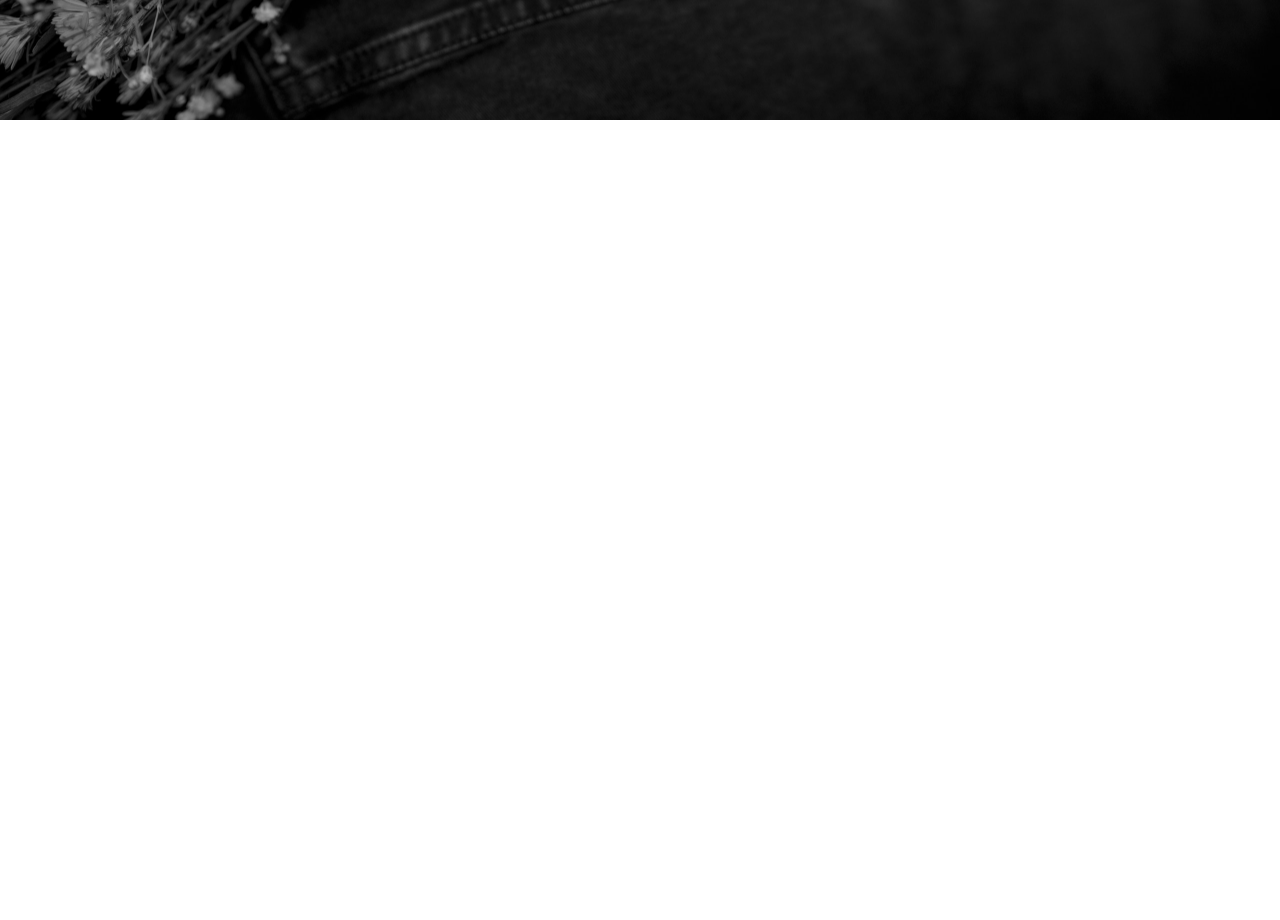
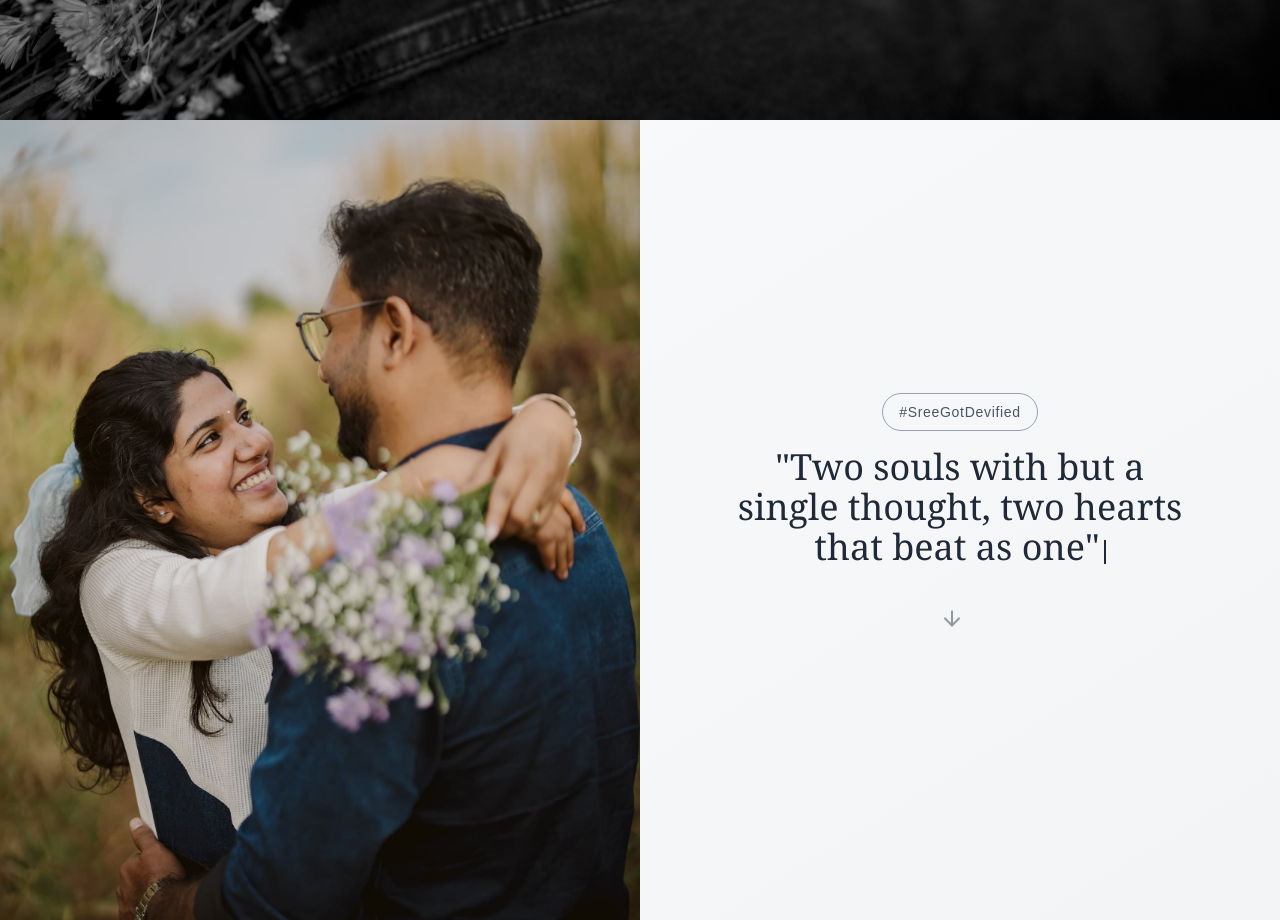
Before and after one commit to sreeharshrajan/my-wedding-invitation, a Next.js app: page / in a window 1280 px wide. Shown: the part 680-1600 px from the top of the page. Before the commit the page ends 800 px from the top, so only its background shows below. Built offline with nearby package versions, Linux system fonts and the light colour scheme.

Commit message:
Add Quote component, update Home page layout, and refine CountdownTimer styles

```diff
--- a/src/app/globals.css
+++ b/src/app/globals.css
@@ -26,7 +26,6 @@ body {
   margin: 0;
   padding: 0;
   height: 100%;
-  overflow: hidden;
   scroll-behavior: smooth;
 }
 
@@ -87,3 +86,12 @@ body {
   background-repeat: no-repeat;
   background-attachment: fixed;
 }
+
+::-webkit-scrollbar {
+  width: 0px;
+  background: transparent;
+}
+
+::-webkit-scrollbar-thumb {
+  background-color: transparent;
+}
--- a/src/app/page.js
+++ b/src/app/page.js
@@ -4,6 +4,7 @@ import { useEffect, Suspense } from 'react';
 import Loader from '@/components/ui/Loader';
 import Lenis from 'lenis';
 import { Hero } from '@/components/home/Hero';
+import { Quote } from '@/components/home/Quote';
 
 
 export default function Home() {
@@ -24,6 +25,9 @@ export default function Home() {
   //   </div>
   // );
   return (
-    <Hero />
+    <>
+      <Hero />
+      <Quote />
+    </>
   );
 }
--- a/src/components/home/CountdownTimer.jsx
+++ b/src/components/home/CountdownTimer.jsx
@@ -34,16 +34,16 @@ const CountdownTimer = ({ targetTime }) => {
   }, [targetTime]);
 
   return (
-    <div className="w-full max-w-4xl mx-auto p-3 sm:p-4 md:p-6 lg:p-8">
+    <div className="w-full max-w-4xl mx-auto p-4 lg:p-8">
       <div className="flex flex-wrap justify-center items-center gap-3 sm:gap-4">
         {Object.entries(timeLeft).map(([unit, value]) => (
           <div key={unit} className="flex flex-col items-center">
-            <div className="bg-gray-100 rounded-lg p-2 sm:p-3 md:p-4 w-14 h-14 sm:w-16 sm:h-16 md:w-20 md:h-20 lg:w-24 lg:h-24 flex items-center justify-center mb-1 sm:mb-2 shadow-lg transition-all duration-300">
-              <span className="text-xl sm:text-2xl md:text-3xl lg:text-4xl font-bold text-gray-800">
+            <div className="bg-gray-100 rounded-lg p-2 w-14 h-14 sm:w-16 sm:h-16 md:w-18 md:h-18 lg:w-20 lg:h-20 flex items-center justify-center mb-2 shadow-lg transition-all duration-300">
+              <span className="text-lg sm:text-xl md:text-2xl lg:text-3xl font-bold text-gray-800">
                 {value.toString().padStart(2, "0")}
               </span>
             </div>
-            <span className="text-[10px] sm:text-xs md:text-sm lg:text-base uppercase tracking-wider text-white font-semibold">
+            <span className="text-xs uppercase tracking-wider text-white font-semibold">
               {unit}
             </span>
           </div>
--- /dev/null
+++ b/src/components/home/Quote.jsx
@@ -0,0 +1,69 @@
+"use client";
+import { ArrowDown } from 'lucide-react';
+import React, { useState, useEffect } from 'react';
+
+export const Quote = () => {
+  const [text, setText] = useState('');
+  const [showCursor, setShowCursor] = useState(true);
+  const [isTypingComplete, setIsTypingComplete] = useState(false);
+  const fullQuote = '"Two souls with but a single thought, two hearts that beat as one"';
+
+  useEffect(() => {
+    let index = 0;
+    const typingSpeed = 80; // Slightly faster for better feel
+    const cursorBlinkSpeed = 530; // Cursor blink speed
+
+    // Typing effect
+    const typingInterval = setInterval(() => {
+      if (index < fullQuote.length) {
+        setText(fullQuote.slice(0, index + 1));
+        index++;
+      } else {
+        clearInterval(typingInterval);
+        setIsTypingComplete(true);
+      }
+    }, typingSpeed);
+
+    // Cursor blinking effect
+    const cursorInterval = setInterval(() => {
+      setShowCursor(prev => !prev);
+    }, cursorBlinkSpeed);
+
+    return () => {
+      clearInterval(typingInterval);
+      clearInterval(cursorInterval);
+    };
+  }, []);
+
+  return (
+    <section className="flex flex-col lg:flex-row h-screen bg-gradient-to-br from-gray-50 to-gray-100 over">
+      <div className="hidden lg:block lg:w-1/2 bg-cover bg-center bg-no-repeat bg-[url('/images/prewedding/1.jpg')]">
+      </div>
+      <div className="lg:w-1/2 flex items-center justify-center p-8 h-full">
+        <div className="container mx-auto px-4">
+          <div className="max-w-lg mx-auto">
+            <div className="relative p-8 text-center">
+              <div className="flex flex-col items-center ">
+                <div className="px-4 text-sm font-medium text-gray-600 py-2 border border-slate-400 rounded-full tracking-wider mb-4">
+                  #SreeGotDevified
+                </div>
+
+                <div className="relative min-h-[120px] flex items-center justify-center">
+                  <h1 className="text-3xl md:text-4xl font-serif text-gray-800 leading-relaxed">
+                    {text}
+                    <span className={`inline-block w-0.5 h-6 bg-gray-800 ml-1 -mb-1 transition-opacity duration-100 ${showCursor ? 'opacity-100' : 'opacity-0'}`} hidden />
+                  </h1>
+                </div>
+                <div className={`transform transition-all duration-1000 ${isTypingComplete ? 'translate-y-0 opacity-100' : 'translate-y-4 opacity-0'}`}>
+                  <div className="h-10 w-10 mt-10 animate-bounce motion-safe duration-100 text-gray-700">
+                    <ArrowDown />
+                  </div>
+                </div>
+              </div>
+            </div>
+          </div>
+        </div>
+      </div>
+    </section>
+  );
+};
```
